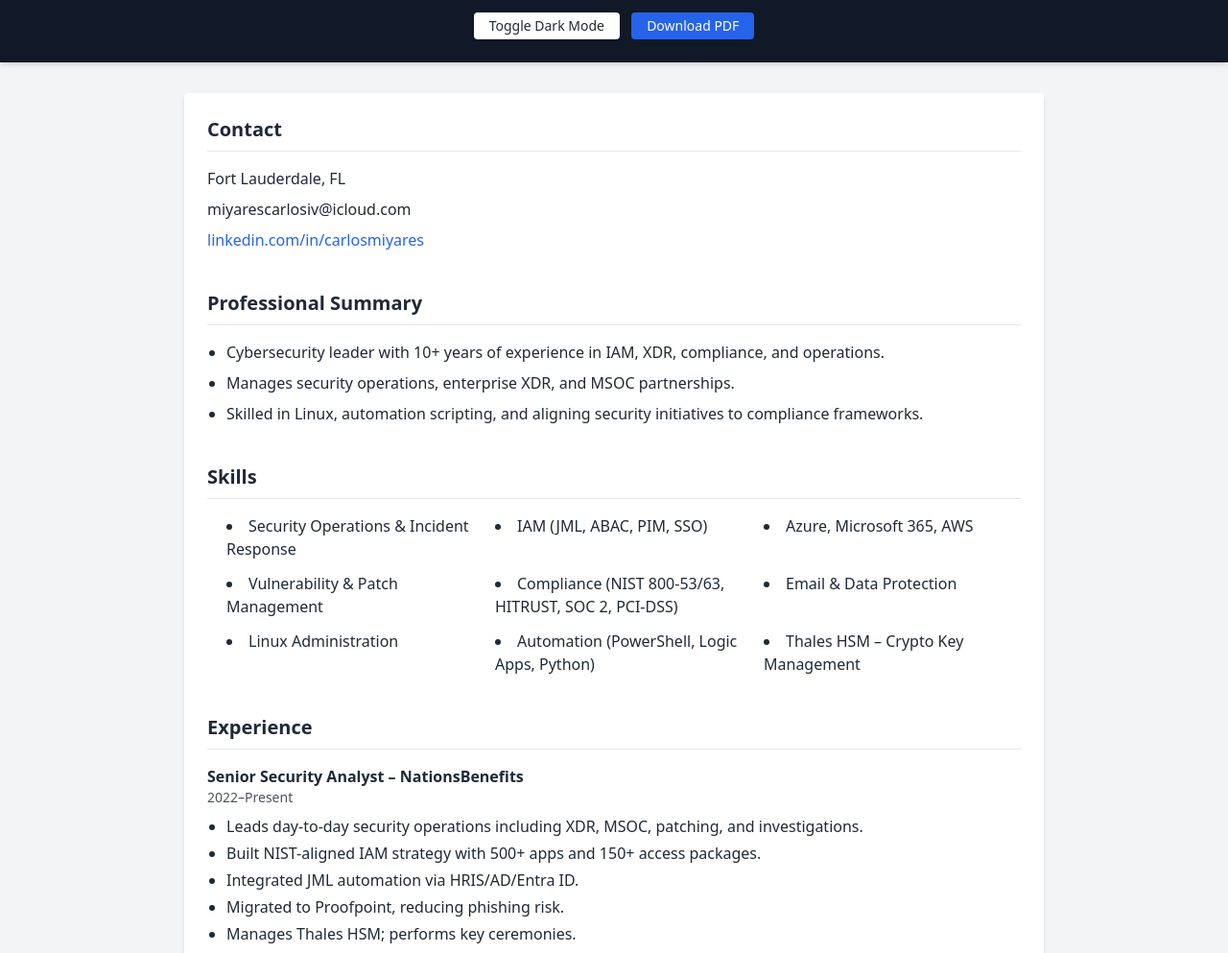
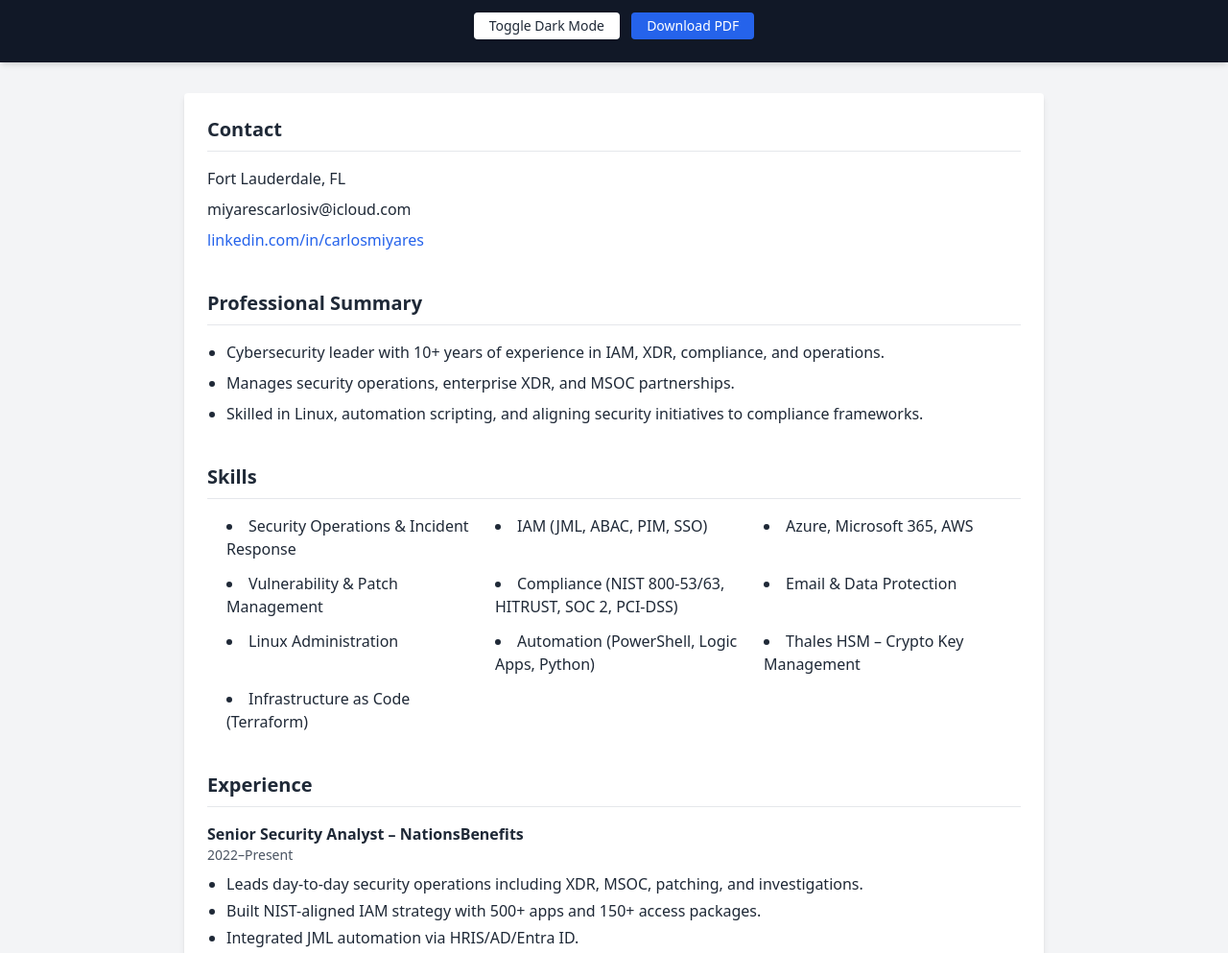
Before and after one commit to lilkaka5/cloud-resume, a website: page index.html in a window 1280 px wide. Shown: the part 91-1084 px from the top of the page at 96% size. Drawn offline with nearby package versions, Linux system fonts and the light colour scheme; no server answers.

Commit message:
feat: Add Terraform skill and testing infrastructure

```diff
--- a/index.html
+++ b/index.html
@@ -90,6 +90,7 @@
         <li>Linux Administration</li>
         <li>Automation (PowerShell, Logic Apps, Python)</li>
         <li>Thales HSM – Crypto Key Management</li>
+        <li>Infrastructure as Code (Terraform)</li>
       </div>
     </section>
 
```
Also changed, not shown: package.json (added, +15 -0 lines), 2 other files.
